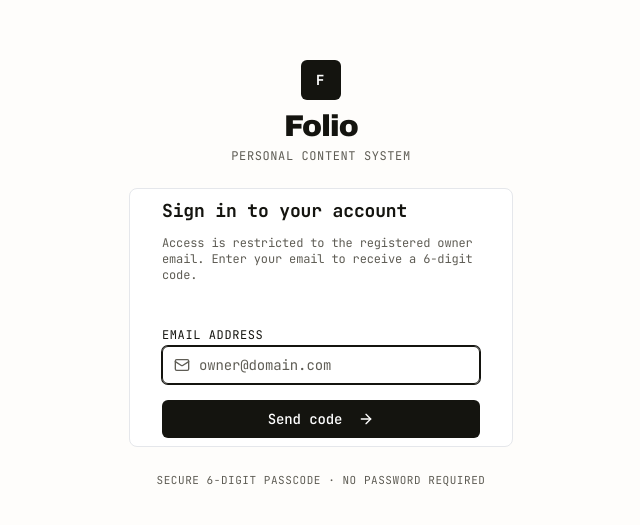
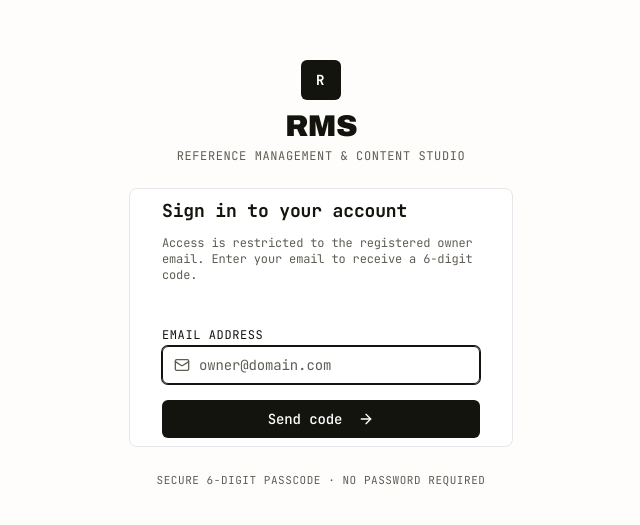
Before and after one commit to Hi-Rid/RMS, a Next.js app: page /login in a window 1280 px wide. Shown: the part 125-650 px from the top of the page, without its empty margins (319-959 px from the left). Built offline with nearby package versions, Linux system fonts and the light colour scheme; no server answers.

Commit message:
feat: add Impeccable DESIGN.md and rebrand application name to RMS

```diff
--- a/app/(app)/dashboard-view.tsx
+++ b/app/(app)/dashboard-view.tsx
@@ -79,7 +79,7 @@ export function DashboardView({ data, ownerEmail }: DashboardViewProps) {
         {/* 1. Centered Hero Header */}
         <div className="flex flex-col items-center text-center space-y-3">
           <div className="size-11 rounded-lg bg-primary text-primary-foreground flex items-center justify-center font-display font-black text-xl shadow-none">
-            F
+            R
           </div>
           <h1 className="text-3xl sm:text-4xl font-black tracking-tight text-foreground font-display">
             Hi, {displayName}
@@ -219,7 +219,7 @@ export function DashboardView({ data, ownerEmail }: DashboardViewProps) {
                         Connect a channel
                       </h3>
                       <p className="text-xs text-muted-foreground mt-0.5">
-                        Pick the account Folio collects from or capture your first reference link.
+                        Pick the account RMS collects from or capture your first reference link.
                       </p>
                     </div>
                     {!hasRefs && (
@@ -308,13 +308,13 @@ export function DashboardView({ data, ownerEmail }: DashboardViewProps) {
 
         {/* 4. Bottom Two-Column Section (Matching Eksis layout) */}
         <div className="w-full grid grid-cols-1 md:grid-cols-2 gap-4">
-          {/* Left Column: Ask Folio AI */}
+          {/* Left Column: Ask RMS AI */}
           <Card className="rounded-xl border bg-card p-5 shadow-none flex flex-col justify-between">
             <div className="space-y-4">
               <div className="flex items-center gap-2">
                 <Sparkles className="size-4 text-foreground" />
                 <h3 className="text-xs font-mono uppercase tracking-wider font-bold text-foreground">
-                  Ask Folio AI
+                  Ask RMS AI
                 </h3>
               </div>
 
--- a/app/(auth)/login/page.tsx
+++ b/app/(auth)/login/page.tsx
@@ -83,13 +83,13 @@ function LoginForm() {
       <div className="w-full max-w-sm space-y-6">
         <div className="text-center space-y-1">
           <div className="inline-flex size-10 items-center justify-center rounded-control bg-primary text-primary-foreground font-mono text-sm font-bold tracking-widest mb-2">
-            F
+            R
           </div>
           <h1 className="text-3xl font-black tracking-tight text-foreground font-display">
-            Folio
+            RMS
           </h1>
           <p className="text-xs font-mono uppercase tracking-wider text-muted-foreground">
-            Personal Content System
+            Reference Management & Content Studio
           </p>
         </div>
 
--- a/app/layout.tsx
+++ b/app/layout.tsx
@@ -18,10 +18,10 @@ const jbmono = JetBrains_Mono({
 });
 
 export const metadata: Metadata = {
-  title: { default: "Folio", template: "%s · Folio" },
-  description: "Personal content system.",
-  applicationName: "Folio",
-  appleWebApp: { capable: true, title: "Folio", statusBarStyle: "default" },
+  title: { default: "RMS", template: "%s · RMS" },
+  description: "Reference Management & Content Studio.",
+  applicationName: "RMS",
+  appleWebApp: { capable: true, title: "RMS", statusBarStyle: "default" },
 };
 
 export const viewport: Viewport = {
--- a/components/app/app-shell.tsx
+++ b/components/app/app-shell.tsx
@@ -64,7 +64,7 @@ export function AppShell({ counts, ownerEmail, children }: AppShellProps) {
             </Sheet>
 
             <Link href="/" className="font-display font-black text-lg tracking-tight">
-              Folio
+              RMS
             </Link>
           </div>
 
--- a/components/app/app-sidebar.tsx
+++ b/components/app/app-sidebar.tsx
@@ -35,7 +35,7 @@ interface AppSidebarProps {
 
 export function AppSidebar({
   counts,
-  ownerEmail = "owner@folio.local",
+  ownerEmail = "owner@rms.local",
   onOpenCommand,
   onOpenAddLinks,
 }: AppSidebarProps) {
@@ -53,10 +53,10 @@ export function AppSidebar({
         <div className="flex items-center justify-between">
           <Link href="/" className="flex items-center gap-2 group">
             <div className="size-7 rounded-md bg-primary text-primary-foreground flex items-center justify-center font-mono text-xs font-bold tracking-tight">
-              F
+              R
             </div>
             <span className="font-display font-black text-xl tracking-tight text-foreground">
-              Folio
+              RMS
             </span>
           </Link>
           <span className="text-[10px] font-mono uppercase tracking-wider px-1.5 py-0.5 rounded bg-secondary text-secondary-foreground">
--- a/lib/actions/auth.ts
+++ b/lib/actions/auth.ts
@@ -58,7 +58,7 @@ export async function verifyLoginCode(input: {
 
   // Development convenience bypass if Supabase is unconfigured locally
   if (!ownerEmail && process.env.NODE_ENV === "development" && parsed.data.code === "123456") {
-    return ok({ email: "owner@folio.local" });
+    return ok({ email: "owner@rms.local" });
   }
 
   try {
--- a/lib/auth/owner.ts
+++ b/lib/auth/owner.ts
@@ -11,7 +11,7 @@ export async function getOwner(): Promise<{ email: string } | null> {
   // In development without configured OWNER_EMAIL, provide a fallback session
   if (!ownerEmail) {
     if (process.env.NODE_ENV === "development") {
-      return { email: "owner@folio.local" };
+      return { email: "owner@rms.local" };
     }
     return null;
   }
```
Also changed, not shown: 1 other file (tests, documents, lock files or other folders).
